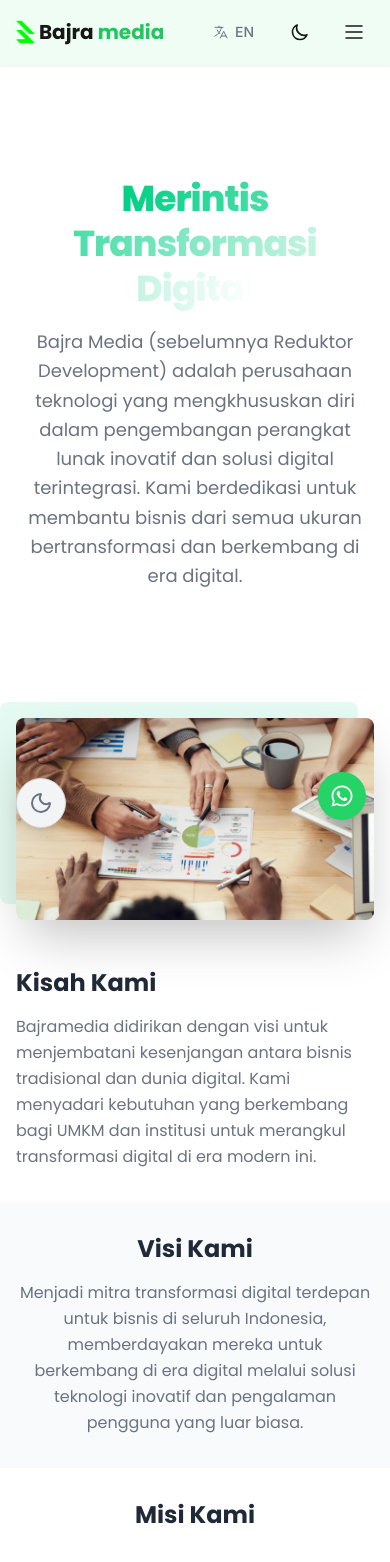
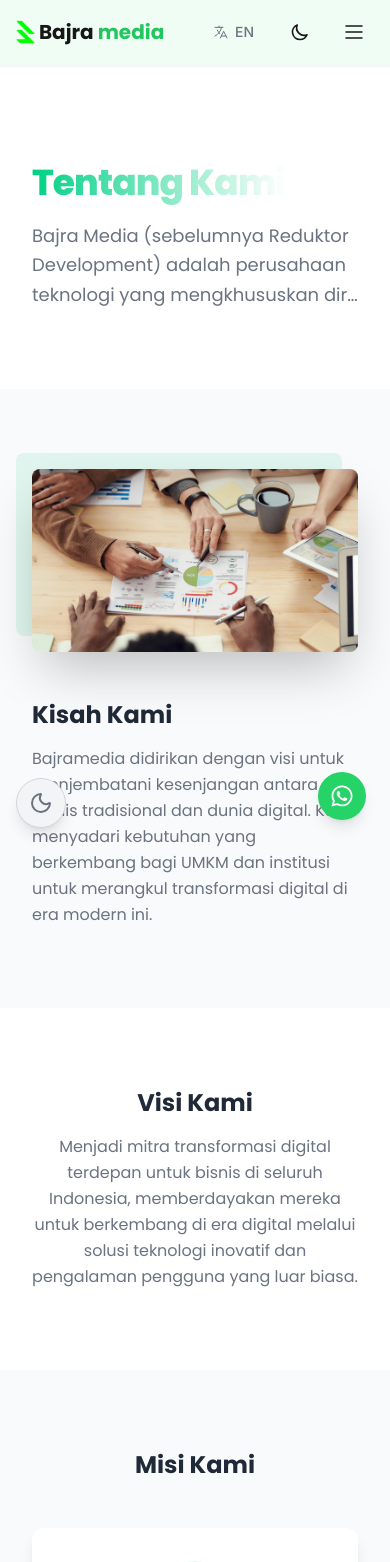
Before and after one commit to bajramedia/Company-Profile, a Next.js app: page /about in a window 390 px wide. Shown: the top 1562 px of the page. Built offline with nearby package versions, Linux system fonts and the light colour scheme; no server answers.

Commit message:
fix error

```diff
--- a/src/app/about/page.tsx
+++ b/src/app/about/page.tsx
@@ -38,8 +38,8 @@ interface TeamMember {
 // --- STATIC CONTENT ---
 const aboutContent = {
   hero: {
-    title_en: 'Pioneering Digital Transformation',
-    title_id: 'Merintis Transformasi Digital',
+    title_en: 'About Me',
+    title_id: 'Tentang Kami',
     content_en: 'Bajra Media ( formerly Reduktor Development ) is a technology company specializing in innovative software development and integrated digital solutions. We dedicated to helping businesses of all sizes transform and thrive in the digital age.',
     content_id: 'Bajra Media (sebelumnya Reduktor Development) adalah perusahaan teknologi yang mengkhususkan diri dalam pengembangan perangkat lunak inovatif dan solusi digital terintegrasi. Kami berdedikasi untuk membantu bisnis dari semua ukuran bertransformasi dan berkembang di era digital.',
   },
@@ -160,24 +160,29 @@ export default function AboutPage() {
     <>
       <main className="pt-20 bg-white dark:bg-gray-900 text-gray-800 dark:text-gray-200">
 
-        {/* Hero Section - NO BLUR */}
-        <section className="py-24 md:py-32 text-center" data-aos="fade-in">
+        {/* Hero Section */}
+        <section className="relative py-20 overflow-hidden">
+          <div className="container mx-auto max-w-7xl">
             <div className="w-[95%] mx-auto px-4 sm:px-6 md:px-8">
               <Heading variant="h1" className="mb-4 text-4xl md:text-6xl font-extrabold tracking-tight">
-              <span className='bg-gradient-to-r from-primary to-accent bg-clip-text text-transparent'>
+                <span className="bg-gradient-to-r from-primary to-accent bg-clip-text text-transparent">
                   {currentContent('hero').title}
                 </span>
               </Heading>
-            <Text className="text-lg md:text-xl max-w-3xl mx-auto text-gray-600 dark:text-gray-400">
+              <Text
+                className="text-lg md:text-xl max-w-3xl mx-auto text-gray-600 dark:text-gray-400 line-clamp-3"
+              >
                 {currentContent('hero').content}
               </Text>
+            </div>
           </div>
         </section>
 
         {/* Story Section */}
-        <section className="py-16 md:py-24">
+        <section className="py-20 bg-gray-50 dark:bg-gray-900">
+          <div className="container mx-auto max-w-7xl">
             <div className="w-[95%] mx-auto px-4 sm:px-6 md:px-8" data-aos="fade-up">
-            <div className="grid md:grid-cols-2 gap-12 items-center">
+              <div className="grid md:grid-cols-2 gap-12 items-center max-w-6xl mx-auto">
                 <div className='relative'>
                    <div className="absolute -top-4 -left-4 w-full h-full bg-primary/10 rounded-lg transform rotate-[-3deg]"></div>
                    <Image
@@ -196,20 +201,24 @@ export default function AboutPage() {
                 </div>
               </div>
             </div>
+          </div>
         </section>
 
-        {/* Vision Section - Centered, No Image */}
-        <section className="py-16 md:py-24 bg-gray-50 dark:bg-gray-800/50" data-aos="fade-up">
+        {/* Vision Section */}
+        <section className="py-20">
+          <div className="container mx-auto max-w-7xl">
             <div className="w-[95%] mx-auto px-4 sm:px-6 md:px-8 text-center">
               <Heading variant="h2" className="mb-4">{currentContent('vision').title}</Heading>
               <Text className="text-gray-600 dark:text-gray-400 prose dark:prose-invert max-w-3xl mx-auto">
                 {currentContent('vision').content}
               </Text>
             </div>
+          </div>
         </section>
 
         {/* Mission Section */}
-        <section className="py-16 md:py-24" data-aos="fade-up">
+        <section className="py-20 bg-gray-50 dark:bg-gray-900">
+          <div className="container mx-auto max-w-7xl">
             <div className="w-[95%] mx-auto px-4 sm:px-6 md:px-8">
               <Heading variant="h2" color="foreground" className="text-center mb-12">
                 {currentContent('mission').title}
@@ -230,46 +239,39 @@ export default function AboutPage() {
                 })}
               </div>
             </div>
+          </div>
         </section>
 
-        {/* Partners Section - Show 2 partners with full info */}
-        <section className="py-16 md:py-24 bg-gray-50 dark:bg-gray-800/50" data-aos="fade-up">
+        {/* Partners Section */}
+        <section className="py-20">
+          <div className="container mx-auto max-w-7xl">
             <div className="w-[95%] mx-auto px-4 sm:px-6 md:px-8 text-center">
               <Heading variant="h2" color="foreground" className="mb-4">
                 {currentContent('partners').title}
               </Heading>
               <p className="text-lg text-gray-600 dark:text-gray-400 max-w-2xl mx-auto mb-12">
-              {currentContent('partners').content}
+                {language === 'id' ? aboutContent.partners.subtitle_id : aboutContent.partners.subtitle_en}
               </p>
 
-            {partnersLoading && (
-              <div className="grid grid-cols-1 md:grid-cols-2 gap-8 max-w-4xl mx-auto">
-                {[...Array(2)].map((_, i) => (
-                  <div key={i} className="bg-white dark:bg-gray-800 p-8 rounded-xl animate-pulse">
-                    <div className="flex items-center space-x-6">
-                      <div className="w-20 h-20 rounded-md bg-gray-200 dark:bg-gray-700"></div>
-                      <div className="flex-1 space-y-3">
-                        <div className="h-5 bg-gray-200 dark:bg-gray-700 rounded w-3/4"></div>
-                        <div className="h-3 bg-gray-200 dark:bg-gray-700 rounded w-full"></div>
+              {partnersLoading ? (
+                <div className="flex justify-center">
+                  <div className="animate-spin rounded-full h-8 w-8 border-b-2 border-primary"></div>
                 </div>
-                    </div>
-                  </div>
-                ))}
-              </div>
-            )}
-
-            {!partnersLoading && partners.length > 0 && (
-              <div className="grid grid-cols-1 md:grid-cols-2 gap-8 max-w-4xl mx-auto">
+              ) : (
+                <div className="grid md:grid-cols-2 gap-8 max-w-4xl mx-auto">
                   {partners.map((partner) => (
                     <div key={partner.id} className="bg-white dark:bg-gray-800 p-8 rounded-xl border border-gray-200 dark:border-gray-700 text-left transition-all duration-300 hover:shadow-xl">
                       <div className="flex items-start space-x-6">
+                        <div className="w-20 h-20 flex-shrink-0 bg-white rounded-lg p-2">
                           <Image
                             src={partner.logo_url}
                             alt={language === 'id' ? partner.name_id : partner.name_en}
-                        width={80} height={80}
-                        className="w-20 h-20 object-contain flex-shrink-0"
+                            width={80}
+                            height={80}
+                            className="w-full h-full object-contain"
                           />
-                      <div>
+                        </div>
+                        <div className="flex-1">
                           <h3 className="font-bold text-xl mb-2 text-gray-900 dark:text-white">
                             {language === 'id' ? partner.name_id : partner.name_en}
                           </h3>
@@ -279,7 +281,7 @@ export default function AboutPage() {
                           <Link href={partner.website_url} passHref legacyBehavior>
                             <a target="_blank" rel="noopener noreferrer">
                               <Button variant="outline" size="sm">
-                              {t('about.partners.visitWebsite')} <FiArrowRight className="ml-2" />
+                                {t('about.partners.visitWebsite')}
                               </Button>
                             </a>
                           </Link>
@@ -290,10 +292,12 @@ export default function AboutPage() {
                 </div>
               )}
             </div>
+          </div>
         </section>
 
-        {/* Team Section - Fixed Data Display */}
-        <section className="py-16 md:py-24" data-aos="fade-up">
+        {/* Team Section */}
+        <section className="py-20 bg-gray-50 dark:bg-gray-900">
+          <div className="container mx-auto max-w-7xl">
             <div className="w-[95%] mx-auto px-4 sm:px-6 md:px-8 text-center">
               <Heading variant="h2" color="foreground" className="mb-4">
                 {currentContent('team').title}
@@ -337,6 +341,7 @@ export default function AboutPage() {
                 </div>
               )}
             </div>
+          </div>
         </section>
       </main>
     </>
```
Lines whose indentation alone changed are shown as unchanged.
